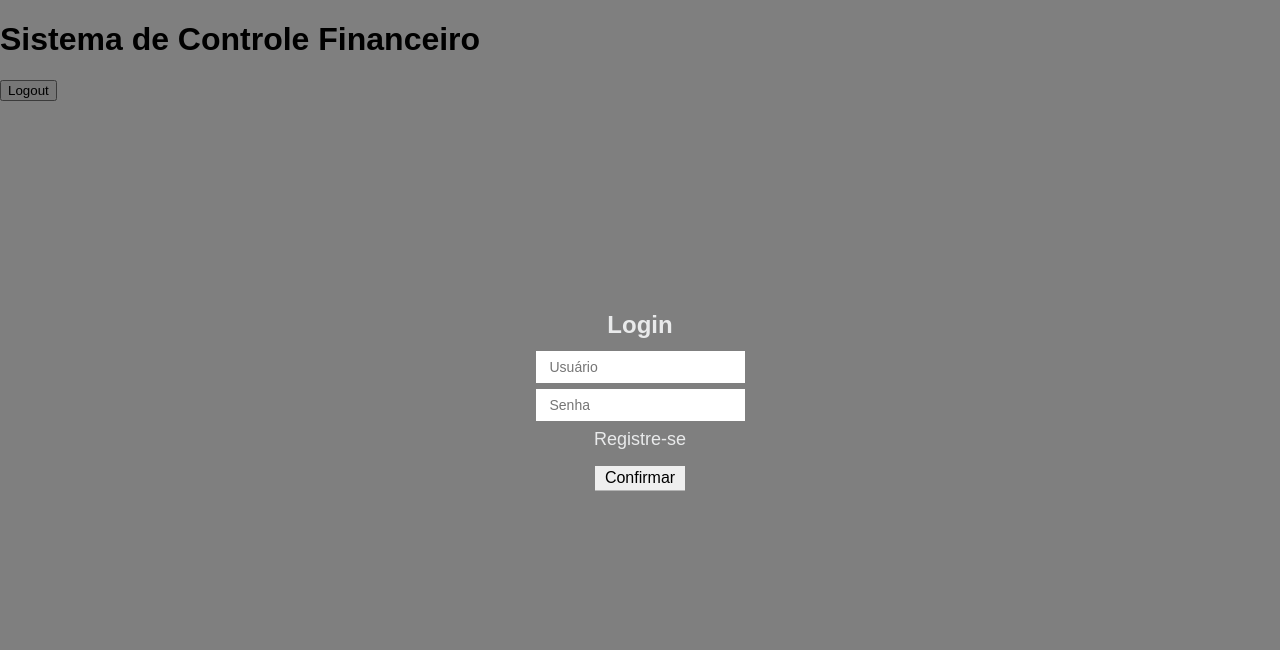
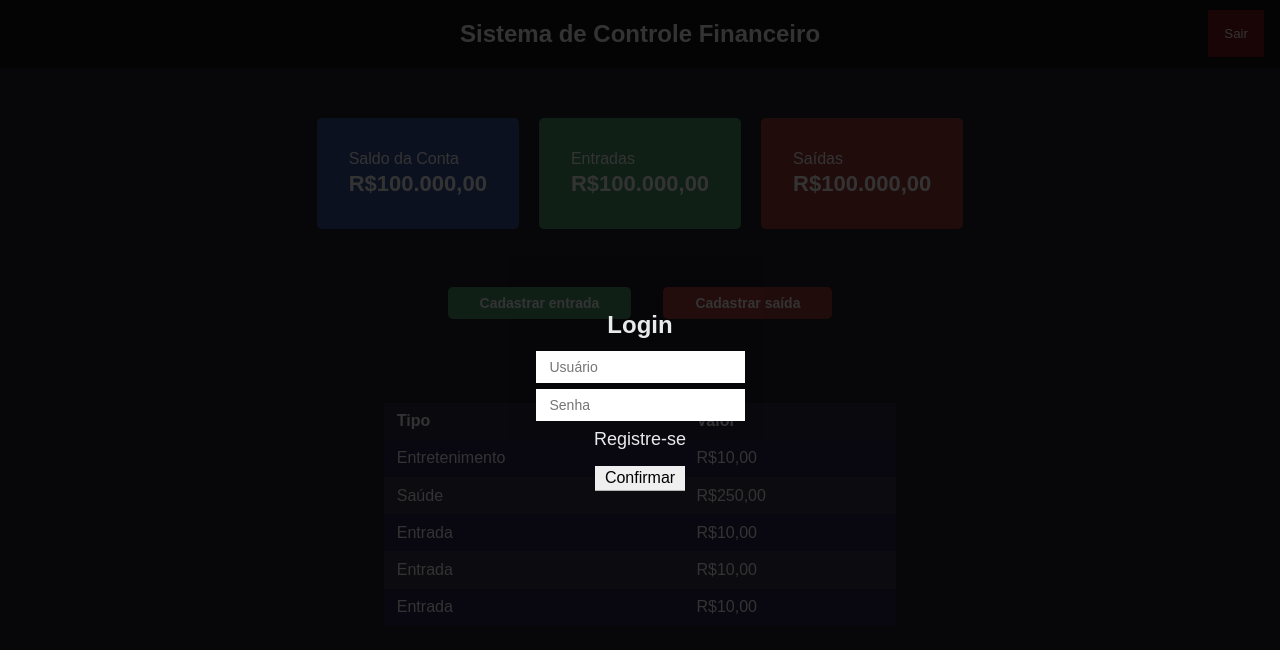
Before and after one commit to andrerrazambuja/controle-financeiro-app, a website: page client/views/index.html in a window 1280 px wide. Drawn offline with nearby package versions, Linux system fonts and the light colour scheme; files that its build step writes are made by us from their sources; a web font is replaced by a local one.

Commit message:
front-end completo (primeira versão)

```diff
--- a/client/public/script.js
+++ b/client/public/script.js
@@ -1,7 +1,6 @@
 
 var user;
 $(function() {
-
 
     var jsonUser = localStorage.getItem('user');
     if(jsonUser != "undefined") {
@@ -16,6 +15,21 @@ $(function() {
         localStorage.removeItem('user');
         window.location.reload();
     });
+
+    $("#btnEntrada").on("click", function(e){
+        $(".botoes-movimentos").slideUp();
+        $("#formEntrada").slideDown();
+    })
+
+    $("#btnSaida").on("click", function(e){
+        $(".botoes-movimentos").slideUp();
+        $("#formSaida").slideDown();
+    })
+
+    $(".form-movimentos .movimentos-cancelar").on("click", function(e) {
+        $(".botoes-movimentos").slideDown();
+        $(".form-movimentos").slideUp();
+    })
 
 
 })
--- a/client/public/styles.css
+++ b/client/public/styles.css
@@ -10,18 +10,36 @@ html{
 
 body{
     margin: 0;
+    background-color: rgb(34, 32, 44);
+    color: #fff;
 }
 
+button{
+    border: none;
+    cursor: pointer;
+    outline: none;
+}
+
+button:hover{
+    transform: scale(1.03);
+}
+
+button:active{
+    transform: scale(1);
+}
+
+/*#region LOGIN*/
 .login-container{
     height: 100vh;
     width: 100vw;
-    background-color: rgba(0,0,0,0.5);
+    background-color: rgba(0,0,0,0.8);
     display: flex;
     justify-content: center;
     align-items: center;
     position: fixed;
     top: 0;
     right: 0;
+    z-index: 999;
 }
 
 .login-content{
@@ -66,20 +84,152 @@ body{
 
 .login-content button{
     font-size: 16px;
-    border: none;
-    outline: none;
     padding: 3px 10px;
     margin-top: 10px;
-    cursor: pointer;
     box-shadow: 0 1px rgb(179, 179, 179);
 }
 
 .login-content button:hover{
     box-shadow: 0 1px rgb(80, 80, 80);
-    transform: scale(1.05);
 }
 
 .login-content button:active{
     box-shadow: 0 2px rgb(163, 163, 163);
-    transform: scale(1);
 }
+/*#endregion LOGIN*/
+
+header{
+    width: 100%;
+    display: flex;
+    justify-content: center;
+    align-items: center;
+    background-color: rgb(22, 21, 26);
+    position: relative;
+}
+
+header #btnLogout{
+    position: absolute;
+    right: 1rem;
+    padding: 1rem;
+    color: white;
+    background-color: rgb(126, 27, 27);
+}
+
+
+/*#region SECTION VISÃO GERAL */
+
+section.visao-geral{
+    padding: 5vh 10vw;
+    display: flex;
+    flex-wrap: wrap;
+    justify-content: center;
+}
+
+section.visao-geral .card{
+    display: flex;
+    flex-direction: column;
+    padding: 2rem;
+    margin: 10px;
+    border-radius: 5px;
+}
+
+section.visao-geral .card-title{
+    margin-bottom: 3px;
+}
+
+section.visao-geral .card-value{
+    font-weight: bold;
+    font-size: 22px;
+}
+
+
+/*#endregion SECTION VISÃO GERAL */
+
+/*#region SECTION MOVIMENTOS */
+section.movimentos {
+    padding: 1vh 10vw;
+}
+
+section.movimentos .botoes-movimentos{
+    width: 100%;
+    display: flex;
+    justify-content: center;
+}
+
+section.movimentos .botoes-movimentos button{
+    padding: 0.5rem 2rem;
+    margin: 0 1rem;
+    border-radius: 5px;
+    color: white;
+    background-color: rgb(128, 128, 128);
+    font-weight: bold;
+    font-size: 14px;
+}
+
+section.movimentos .form-movimentos{
+    width: 100%;
+    display: flex;
+    justify-content: center;
+}
+
+section.movimentos .form-movimentos button{
+    margin: 0 4px;
+    color: #fff;
+    padding: 0.3rem 0.8rem;
+    border-radius: 4px;
+}
+
+section.movimentos .form-movimentos button.movimentos-cancelar{
+    background-color: rgb(168, 60, 60);
+}
+
+section.movimentos .form-movimentos button.movimentos-confirmar{
+    background-color: rgb(74, 156, 111);
+}
+
+section.movimentos .form-movimentos input, section.movimentos .form-movimentos select{
+    margin: 0 4px;
+    outline: none;
+    padding: .2rem .5rem;
+    width: auto;
+}
+
+/*#endregion SECTION MOVIMENTOS */
+
+/*#region SECTION EXTRATO */
+
+section.extrato {
+    padding: 1vh 10vw;
+    display: flex;
+    justify-content: flex-start;
+    align-items: center;
+    flex-direction: column;
+}
+
+.table-extrato{
+    width: 50%;
+    border-spacing: 0;
+}
+
+.table-extrato tr:nth-child(even){
+    background-color: rgb(59, 55, 80);
+}
+
+.table-extrato tr:nth-child(odd){
+    background-color: rgb(46, 39, 82);
+}
+
+.table-extrato thead tr{
+    background-color: rgb(48, 45, 65)!important;
+}
+
+.table-extrato th, .table-extrato td{
+    text-align: left;
+    padding: .6rem .8rem;
+
+  border: none;
+}
+
+
+
+/*#endregion SECTION EXTRATO */
--- a/client/views/index.html
+++ b/client/views/index.html
@@ -21,8 +21,84 @@
         </div>
     </div>
 
-    <h1>Sistema de Controle Financeiro</h1><button id="btnLogout">Logout</button>
+    <header>
+        <h2>Sistema de Controle Financeiro</h2>
+        <button id="btnLogout">Sair</button>
+    </header>
 
+    <section class="visao-geral">
+        <div class="card" id="cardSaldo" style="background-color: rgb(61, 87, 156);">
+            <span class="card-title">Saldo da Conta</span>
+            <span class="card-value">R$100.000,00</span>
+        </div>
+        <div class="card" id="cardEntradas" style="background-color: rgb(74, 156, 111);">
+            <span class="card-title">Entradas</span>
+            <span class="card-value">R$100.000,00</span>
+        </div>
+        <div class="card" id="cardSaidas" style="background-color: rgb(168, 60, 60);">
+            <span class="card-title">Saídas</span>
+            <span class="card-value">R$100.000,00</span>
+        </div>
+    </section>
+
+    <section class="movimentos">
+        <div class="botoes-movimentos">
+            <button type="button" id="btnEntrada" style="background-color: rgb(74, 156, 111);">Cadastrar entrada</button>
+            <button type="button" id="btnSaida" style="background-color: rgb(168, 60, 60);">Cadastrar saída</button>
+        </div>
+        <div class="form-movimentos" id="formEntrada" style="display:none;">
+            <input id="entrada" type="number">
+            <button class="movimentos-cancelar">Cancelar</button>
+            <button class="movimentos-confirmar">Confirmar</button>
+        </div>
+        <div class="form-movimentos" id="formSaida" style="display:none;">
+            <input id="saida" type="number">
+            <select id="tipoSaida">
+                <option value="1">Entretenimento</option>
+                <option value="2">Alimentação</option>
+                <option value="3">Educação</option>
+                <option value="4">Sáude</option>
+                <option value="5">Transporte</option>
+            </select>
+            <button class="movimentos-cancelar">Cancelar</button>
+            <button class="movimentos-confirmar">Confirmar</button>
+        </div>
+    </section>
+
+    <section class="extrato">
+        <h1>Extrato</h1>
+        <table class="table-extrato">
+            <thead>
+                <tr>
+                    <th>Tipo</th>
+                    <th>Valor</th>
+                </tr>
+            </thead>
+            <tbody>
+                <tr>
+                    <td>Entretenimento</td>
+                    <td>R$10,00</td>
+                </tr>
+                <tr>
+                    <td>Saúde</td>
+                    <td>R$250,00</td>
+                </tr>
+                <tr>
+                    <td>Entrada</td>
+                    <td>R$10,00</td>
+                </tr>
+                <tr>
+                    <td>Entrada</td>
+                    <td>R$10,00</td>
+                </tr>
+                <tr>
+                    <td>Entrada</td>
+                    <td>R$10,00</td>
+                </tr>
+            </tbody>
+            </table>
+        </table>
+    </section>
 
 </body>
 <script
```
